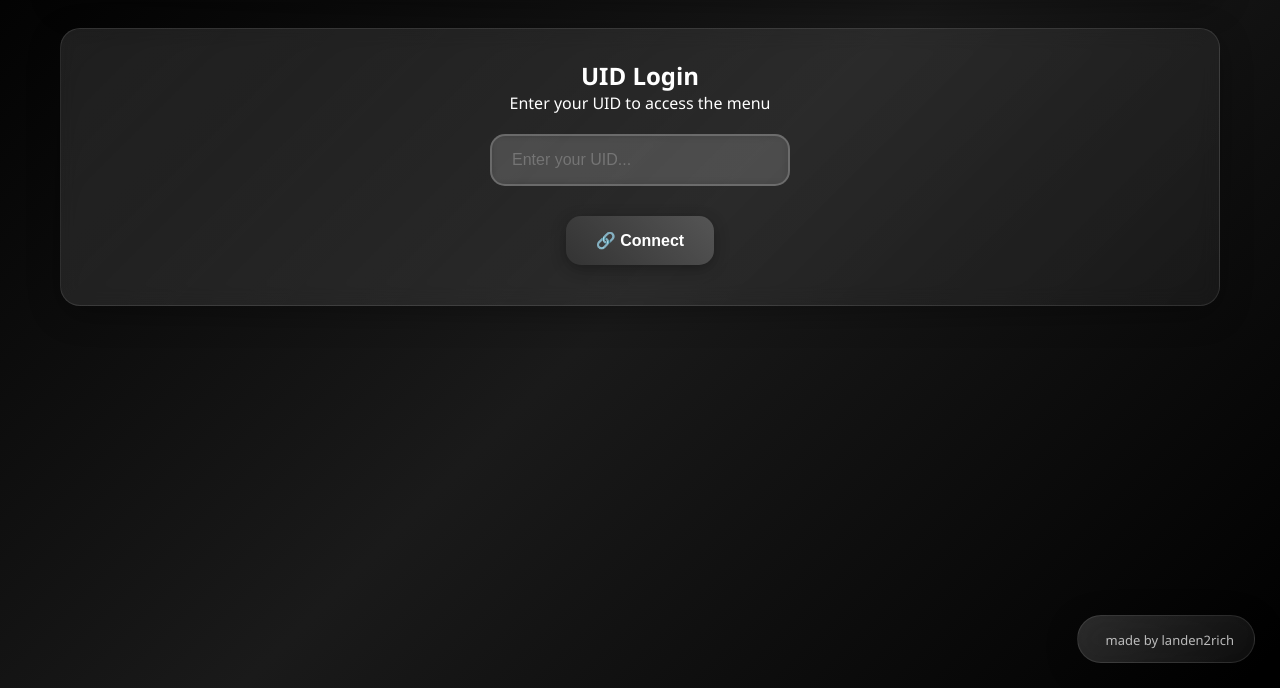
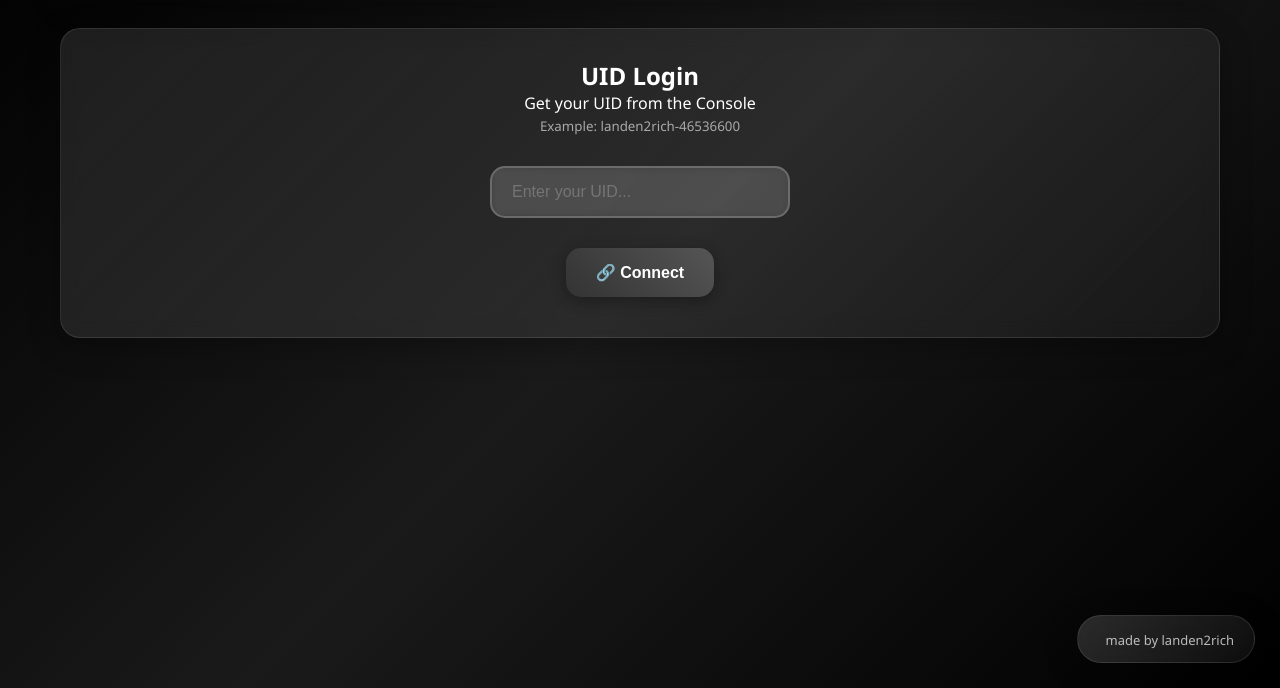
Before and after one commit to Pearlism/webmenu, a website: page public/index.html in a window 1280 px wide. Shown: the part 112-800 px from the top of the page. Drawn offline with Linux system fonts and the light colour scheme.

Commit message:
fixed web

```diff
--- a/public/index.html
+++ b/public/index.html
@@ -2,7 +2,7 @@
 <html lang="en">
 <head>
   <meta charset="UTF-8" />
-  <title>Portal ig - landen2rich</title>
+  <title>landen2rich Portal</title>
   <style>
     * {
       margin: 0;
@@ -487,12 +487,14 @@
   </div>
 <div class="uid-section" id="uid-section">
   <h2>UID Login</h2>
-      <p>Enter your UID to access the menu</p>
+  <div style="margin-bottom: 10px;">
+    <p style="margin: 0;">Get your UID from the Console</p>
+    <small style="color: #aaa;">Example: landen2rich-46536600</small>
+  </div>
   <input type="text" class="uid-input" id="uid-input" placeholder="Enter your UID...">
   <br>
   <button class="connect-btn" onclick="connectWithUID()">🔗 Connect</button>
 </div>
-
     <div class="current-uid" id="current-uid" style="display: none;">
       Menu for UID: <span class="uid-value" id="uid-label"></span>
     </div>
```
Lines whose indentation alone changed are shown as unchanged.
